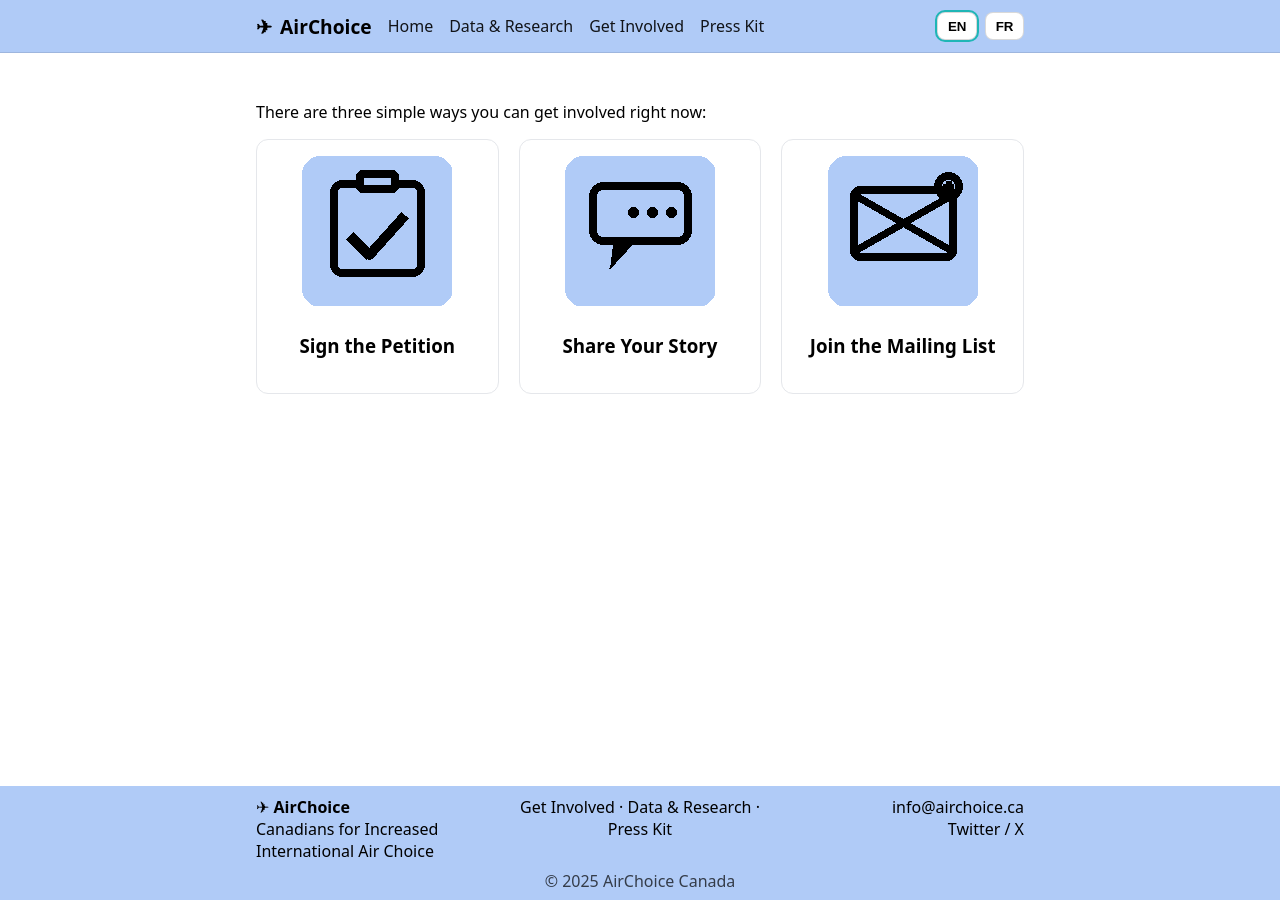
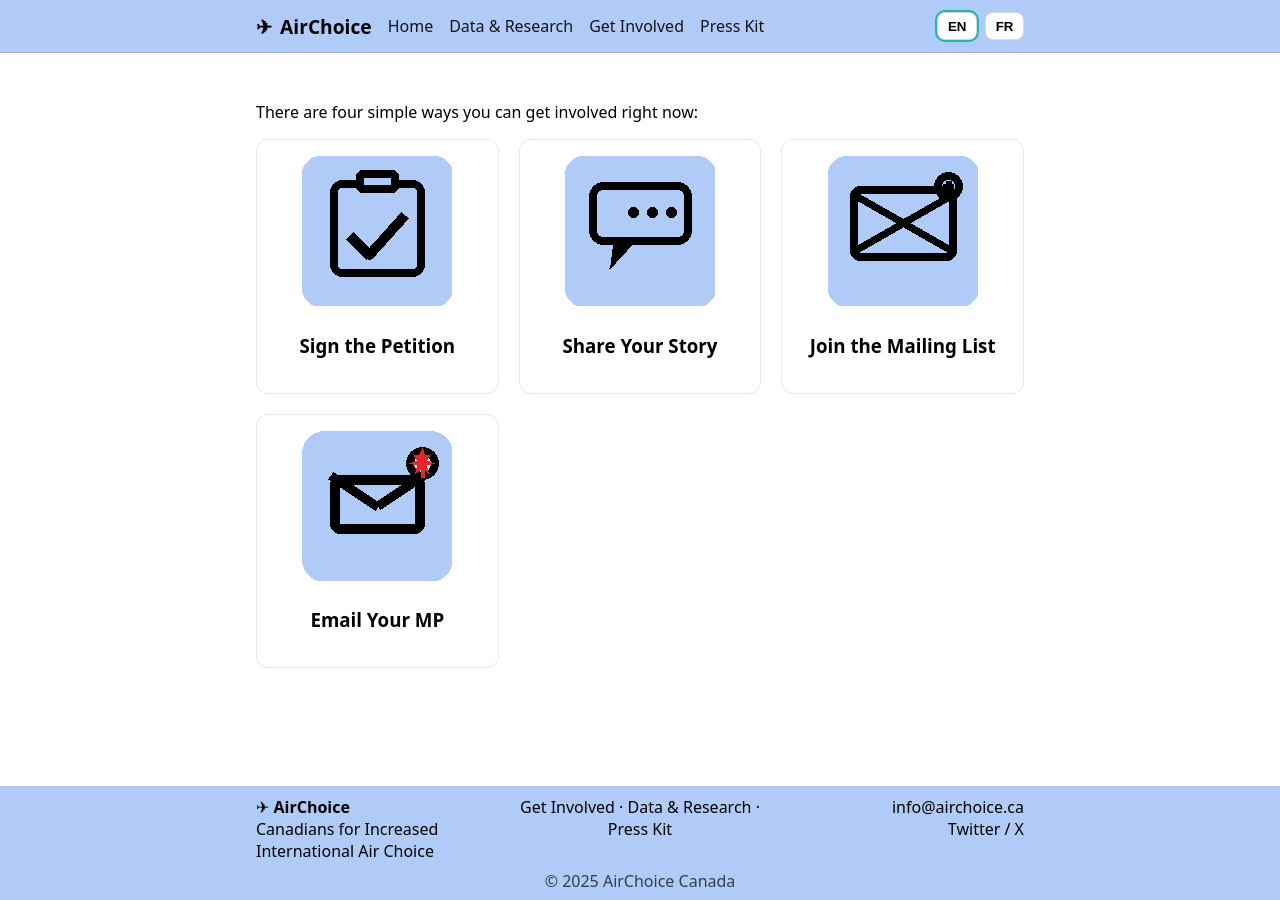
Before and after one commit to airchoicecanada/airchoicecanada.github.io, a Jekyll site: the page built from get-involved/index.md, in a window 1280 px wide. Built offline with Jekyll 4.4.1, drawn with Linux system fonts in a browser that asks for light colours; our own code applies the rules of GitHub Pages for plain Markdown files.

Commit message:
added email mp
added email your mp to the get involved page

```diff
--- a/get-involved/index.md
+++ b/get-involved/index.md
@@ -1,14 +1,14 @@
 ---
-//title: Get Involved
+title: Get Involved
 permalink: /get-involved/
 ---
 
 <div class="intro">
   <div class="lang-en">
-    <p>There are three simple ways you can get involved right now:</p>
+    <p>There are four simple ways you can get involved right now:</p>
   </div>
   <div class="lang-fr">
-    <p>Trois façons simples de s’impliquer dès maintenant:</p>
+    <p>Quatre façons simples de s’impliquer dès maintenant&nbsp;:</p>
   </div>
 </div>
 
@@ -30,4 +30,11 @@
     <div class="lang-en"><h3>Join the Mailing List</h3></div>
     <div class="lang-fr"><h3>S’abonner à l’infolettre</h3></div>
   </a>
+
+  <!-- New: Email Your MP -->
+  <a class="cta-card" href="{{ '/email-your-mp/' | relative_url }}">
+    <img src="{{ '/assets/img/email-mp.png' | relative_url }}" alt="Email Your MP" width="150" height="150">
+    <div class="lang-en"><h3>Email Your MP</h3></div>
+    <div class="lang-fr"><h3>Écrire à votre député</h3></div>
+  </a>
 </div>
```
Also changed, not shown: email-your-mp/index.md (+48 -35 lines), assets/img/email-mp.png (added).
